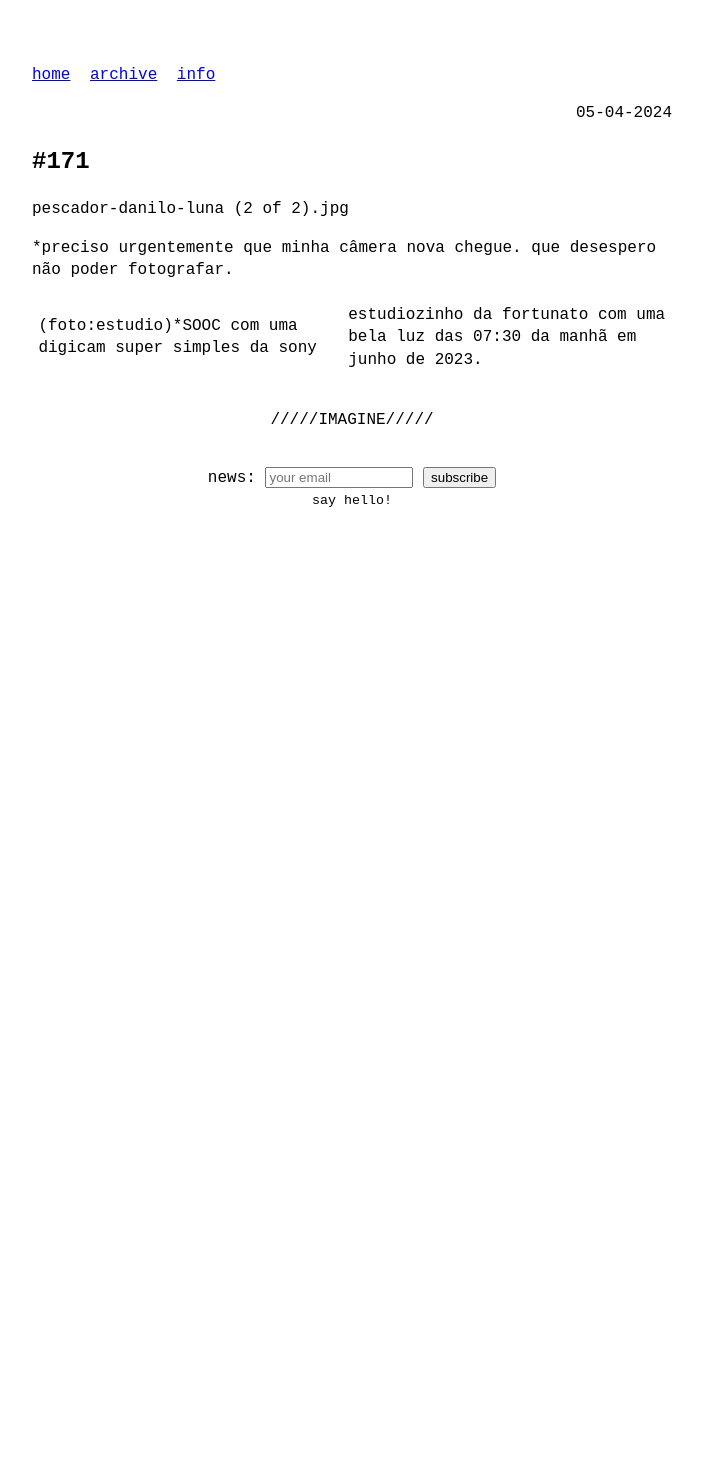
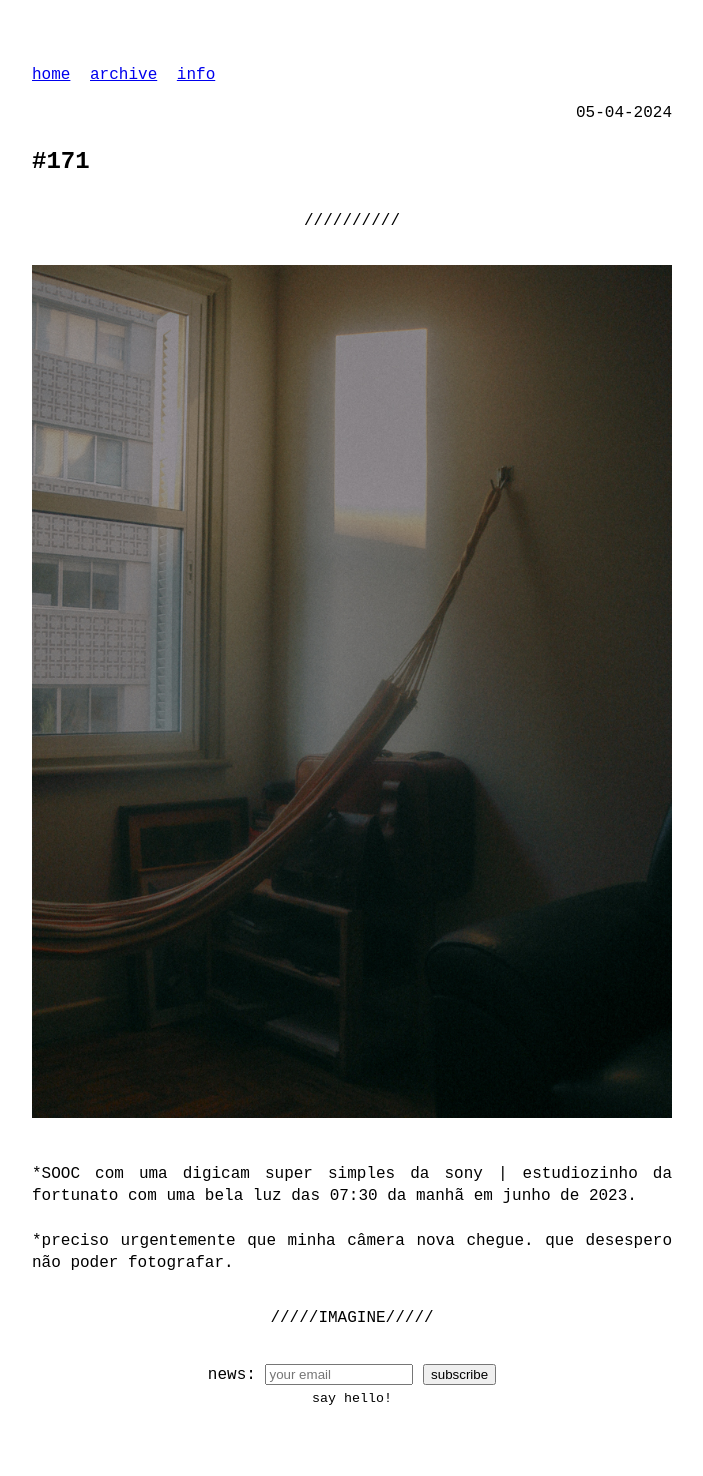
Before and after one commit to odaniloluna/odaniloluna.github.io, a Jekyll site: the page built from _posts/2024-04-05-#171.md, in a window 1280 px wide. Shown: the whole page, without its empty margins (288-991 px from the left). Built offline with Jekyll 4.4.1, drawn with Linux system fonts in a browser that asks for light colours; our own code applies the rules of GitHub Pages for plain Markdown files; before the commit the page ends 900 px from its top, so only the background shows below that.

Commit message:
Update 2024-04-05-#171.md

```diff
--- a/_posts/2024-04-05-#171.md
+++ b/_posts/2024-04-05-#171.md
@@ -1,5 +1,14 @@
-pescador-danilo-luna (2 of 2).jpg
-
+---
+layout: post
+title: #171
+slug: #171
+---
+---
+<p class="description" style="text-align: justify;">
+<img src="/assets/pescador-danilo-luna (2 of 2).jpg" />
+<br>
+  <br>
+*SOOC com uma digicam super simples da sony | estudiozinho da fortunato com uma bela luz das 07:30 da manhã em junho de 2023.
+<br>
+<br>
 *preciso urgentemente que minha câmera nova chegue. que desespero não poder fotografar.
-
-(foto:estudio)*SOOC com uma digicam super simples da sony | estudiozinho da fortunato com uma bela luz das 07:30 da manhã em junho de 2023.
```
